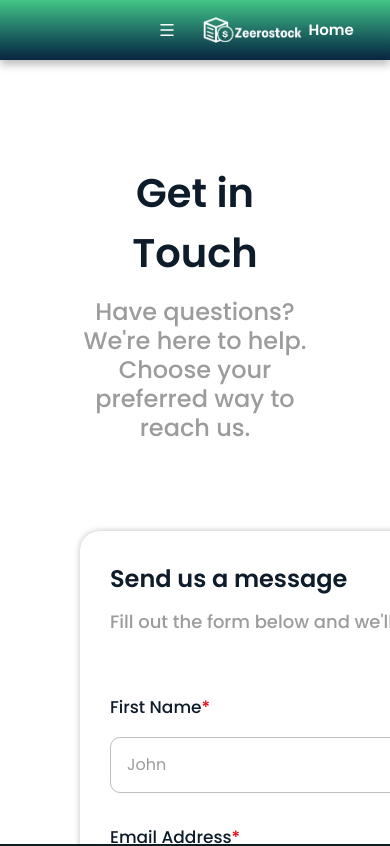
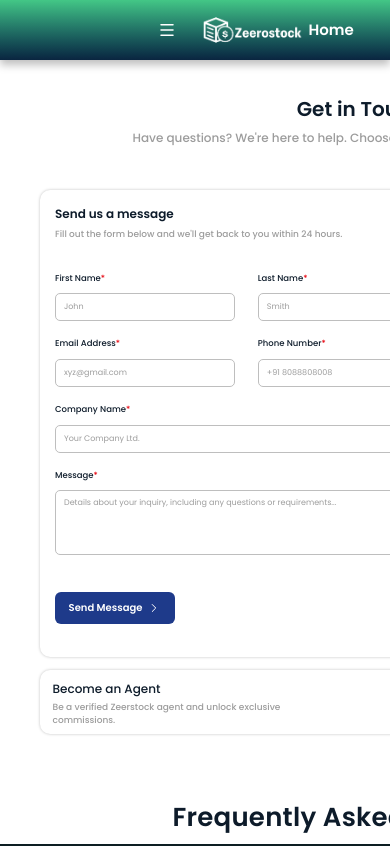
Before and after one commit to Jatin-1111/Zeerostock-frontend, a Next.js app: page /contact in a window 390 px wide. Shown: the top 846 px of the page. Built offline with nearby package versions, Linux system fonts and the light colour scheme; no server answers.

Commit message:
style: Update Contact page layout and icon sizes for improved responsiveness

```diff
--- a/src/app/(main)/(with-sidebar)/contact/page.tsx
+++ b/src/app/(main)/(with-sidebar)/contact/page.tsx
@@ -35,11 +35,11 @@ export default function Contact() {
     },
   ];
 
-  // SVG Icons from Figma
+  // SVG Icons
   const WhatsAppIcon = () => (
     <svg
-      width="28"
-      height="28"
+      width="14"
+      height="14"
       viewBox="0 0 28 28"
       fill="none"
       xmlns="http://www.w3.org/2000/svg"
@@ -64,8 +64,8 @@ export default function Contact() {
 
   const GmailIcon = () => (
     <svg
-      width="48"
-      height="48"
+      width="24"
+      height="24"
       viewBox="0 0 48 48"
       fill="none"
       xmlns="http://www.w3.org/2000/svg"
@@ -89,9 +89,9 @@ export default function Contact() {
 
   const PhoneIcon = () => (
     <svg
-      width="27"
-      height="27"
-      viewBox="0 0 27 27"
+      width="13.29"
+      height="13.06"
+      viewBox="0 0 26.572 26.114"
       fill="none"
       xmlns="http://www.w3.org/2000/svg"
     >
@@ -107,8 +107,8 @@ export default function Contact() {
 
   const ArrowRightIcon = () => (
     <svg
-      width="28"
-      height="28"
+      width="14"
+      height="14"
       viewBox="0 0 28 28"
       fill="none"
       xmlns="http://www.w3.org/2000/svg"
@@ -125,36 +125,36 @@ export default function Contact() {
 
   return (
     <div className="min-h-screen bg-white">
-      {/* Main Content */}
-      <div className="max-w-[1440px] mx-auto px-[80px] py-12">
+      {/* Main Content - Scaled to 50% */}
+      <div className="w-[720px] mx-auto px-[40px] py-[6px]">
         {/* Header */}
-        <div className="text-center mb-[89px] mt-[55px]">
-          <h1 className="font-semibold text-[40px] text-[#0D1B2A] leading-[60px] mb-[14px]">
+        <div className="text-center mb-[44.5px] mt-[27.5px]">
+          <h1 className="font-semibold text-[20px] text-[#0D1B2A] leading-[30px] mb-[7px]">
             Get in Touch
           </h1>
-          <p className="font-medium text-[24px] text-[#9C9C9C] leading-[29px]">
+          <p className="font-medium text-[12px] text-[#9C9C9C] leading-[14.5px]">
             Have questions? We&apos;re here to help. Choose your preferred way
             to reach us.
           </p>
         </div>
 
         {/* Two Column Layout */}
-        <div className="grid grid-cols-[826px_1fr] gap-[35px] mb-[25px]">
+        <div className="flex gap-[17.5px] mb-[12.5px]">
           {/* Left Column - Contact Form */}
-          <div className="bg-white rounded-[20px] shadow-[0px_0px_6px_0px_rgba(0,0,0,0.25)] p-[30px] min-h-[920px]">
-            <h2 className="font-semibold text-[24px] text-[#0D1B2A] leading-normal mb-[11px]">
+          <div className="bg-white rounded-[10px] shadow-[0px_0px_3px_0px_rgba(0,0,0,0.25)] p-[15px] min-h-[460px] w-[413px]">
+            <h2 className="font-semibold text-[12px] text-[#0D1B2A] leading-normal mb-[5.5px]">
               Send us a message
             </h2>
-            <p className="font-medium text-[18px] text-[#9C9C9C] leading-normal mb-[60px]">
+            <p className="font-medium text-[9px] text-[#9C9C9C] leading-normal mb-[30px]">
               Fill out the form below and we&apos;ll get back to you within 24
               hours.
             </p>
 
             <form className="space-y-0" onSubmit={(e) => e.preventDefault()}>
               {/* Name Row */}
-              <div className="grid grid-cols-2 gap-[45px] mb-[32px]">
-                <div>
-                  <label className="block font-medium text-[17px] text-[#0D1B2A] leading-normal mb-[16px]">
+              <div className="flex gap-[22.5px] mb-[16px]">
+                <div className="flex-1">
+                  <label className="block font-medium text-[8.5px] text-[#0D1B2A] leading-normal mb-[8px]">
                     First Name<span className="text-red-600">*</span>
                   </label>
                   <input
@@ -164,11 +164,11 @@ export default function Contact() {
                     onChange={(e) =>
                       setFormData({ ...formData, firstName: e.target.value })
                     }
-                    className="w-full h-[56px] px-4 border border-[#BEBEBE] rounded-[10px] text-[16px] text-[#9C9C9C] placeholder:text-[#9C9C9C] focus:outline-none focus:ring-1 focus:ring-[#0D1B2A] focus:border-[#0D1B2A]"
+                    className="w-full h-[28px] px-[8px] border border-[#BEBEBE] rounded-[5px] text-[8px] text-[#9C9C9C] placeholder:text-[#9C9C9C] focus:outline-none focus:ring-1 focus:ring-[#0D1B2A] focus:border-[#0D1B2A]"
                   />
                 </div>
-                <div>
-                  <label className="block font-medium text-[17px] text-[#0D1B2A] leading-normal mb-[16px]">
+                <div className="flex-1">
+                  <label className="block font-medium text-[8.5px] text-[#0D1B2A] leading-normal mb-[8px]">
                     Last Name<span className="text-red-600">*</span>
                   </label>
                   <input
@@ -178,29 +178,29 @@ export default function Contact() {
                     onChange={(e) =>
                       setFormData({ ...formData, lastName: e.target.value })
                     }
-                    className="w-full h-[56px] px-4 border border-[#BEBEBE] rounded-[10px] text-[16px] text-[#9C9C9C] placeholder:text-[#9C9C9C] focus:outline-none focus:ring-1 focus:ring-[#0D1B2A] focus:border-[#0D1B2A]"
+                    className="w-full h-[28px] px-[8px] border border-[#BEBEBE] rounded-[5px] text-[8px] text-[#9C9C9C] placeholder:text-[#9C9C9C] focus:outline-none focus:ring-1 focus:ring-[#0D1B2A] focus:border-[#0D1B2A]"
                   />
                 </div>
               </div>
 
               {/* Email and Phone Row */}
-              <div className="grid grid-cols-2 gap-[45px] mb-[32px]">
-                <div>
-                  <label className="block font-medium text-[17px] text-[#0D1B2A] leading-normal mb-[16px]">
+              <div className="flex gap-[22.5px] mb-[16px]">
+                <div className="flex-1">
+                  <label className="block font-medium text-[8.5px] text-[#0D1B2A] leading-normal mb-[8px]">
                     Email Address<span className="text-red-600">*</span>
                   </label>
                   <input
                     type="email"
-                    placeholder="123 Business Ave"
+                    placeholder="xyz@gmail.com"
                     value={formData.email}
                     onChange={(e) =>
                       setFormData({ ...formData, email: e.target.value })
                     }
-                    className="w-full h-[56px] px-4 border border-[#BEBEBE] rounded-[10px] text-[16px] text-[#9C9C9C] placeholder:text-[#9C9C9C] focus:outline-none focus:ring-1 focus:ring-[#0D1B2A] focus:border-[#0D1B2A]"
+                    className="w-full h-[28px] px-[8px] border border-[#BEBEBE] rounded-[5px] text-[8px] text-[#9C9C9C] placeholder:text-[#9C9C9C] focus:outline-none focus:ring-1 focus:ring-[#0D1B2A] focus:border-[#0D1B2A]"
                   />
                 </div>
-                <div>
-                  <label className="block font-medium text-[17px] text-[#0D1B2A] leading-normal mb-[16px]">
+                <div className="flex-1">
+                  <label className="block font-medium text-[8.5px] text-[#0D1B2A] leading-normal mb-[8px]">
                     Phone Number<span className="text-red-600">*</span>
                   </label>
                   <input
@@ -210,14 +210,14 @@ export default function Contact() {
                     onChange={(e) =>
                       setFormData({ ...formData, phone: e.target.value })
                     }
-                    className="w-full h-[56px] px-4 border border-[#BEBEBE] rounded-[10px] text-[16px] text-[#9C9C9C] placeholder:text-[#9C9C9C] focus:outline-none focus:ring-1 focus:ring-[#0D1B2A] focus:border-[#0D1B2A]"
+                    className="w-full h-[28px] px-[8px] border border-[#BEBEBE] rounded-[5px] text-[8px] text-[#9C9C9C] placeholder:text-[#9C9C9C] focus:outline-none focus:ring-1 focus:ring-[#0D1B2A] focus:border-[#0D1B2A]"
                   />
                 </div>
               </div>
 
               {/* Company Name */}
-              <div className="mb-[32px]">
-                <label className="block font-medium text-[17px] text-[#0D1B2A] leading-normal mb-[16px]">
+              <div className="mb-[16px]">
+                <label className="block font-medium text-[8.5px] text-[#0D1B2A] leading-normal mb-[8px]">
                   Company Name<span className="text-red-600">*</span>
                 </label>
                 <input
@@ -227,13 +227,13 @@ export default function Contact() {
                   onChange={(e) =>
                     setFormData({ ...formData, company: e.target.value })
                   }
-                  className="w-full h-[56px] px-4 border border-[#BEBEBE] rounded-[10px] text-[16px] text-[#9C9C9C] placeholder:text-[#9C9C9C] focus:outline-none focus:ring-1 focus:ring-[#0D1B2A] focus:border-[#0D1B2A]"
+                  className="w-full h-[28px] px-[8px] border border-[#BEBEBE] rounded-[5px] text-[8px] text-[#9C9C9C] placeholder:text-[#9C9C9C] focus:outline-none focus:ring-1 focus:ring-[#0D1B2A] focus:border-[#0D1B2A]"
                 />
               </div>
 
               {/* Message */}
-              <div className="mb-[60px]">
-                <label className="block font-medium text-[17px] text-[#0D1B2A] leading-normal mb-[16px]">
+              <div className="mb-[30px]">
+                <label className="block font-medium text-[8.5px] text-[#0D1B2A] leading-normal mb-[8px]">
                   Message<span className="text-red-600">*</span>
                 </label>
                 <textarea
@@ -243,14 +243,14 @@ export default function Contact() {
                   onChange={(e) =>
                     setFormData({ ...formData, message: e.target.value })
                   }
-                  className="w-full h-[180px] px-4 py-3 border border-[#BEBEBE] rounded-[10px] text-[16px] text-[#9C9C9C] placeholder:text-[#9C9C9C] focus:outline-none focus:ring-1 focus:ring-[#0D1B2A] focus:border-[#0D1B2A] resize-none"
+                  className="w-full h-[65px] px-[8px] py-[6px] border border-[#BEBEBE] rounded-[5px] text-[8px] text-[#9C9C9C] placeholder:text-[#9C9C9C] focus:outline-none focus:ring-1 focus:ring-[#0D1B2A] focus:border-[#0D1B2A] resize-none"
                 />
               </div>
 
               {/* Submit Button */}
               <button
                 type="submit"
-                className="w-[240px] h-[65px] bg-[#1E3A8A] text-white font-semibold text-[20px] leading-[22px] rounded-[12px] hover:bg-[#1e3a8a]/90 transition-colors flex items-center justify-center gap-[10px]"
+                className="w-[120px] h-[32.5px] bg-[#1E3A8A] text-white font-semibold text-[10px] leading-[11px] rounded-[6px] hover:bg-[#1e3a8a]/90 transition-colors flex items-center justify-center gap-[5px]"
               >
                 Send Message
                 <ArrowRightIcon />
@@ -259,60 +259,60 @@ export default function Contact() {
           </div>
 
           {/* Right Column - Quick Contact */}
-          <div className="space-y-[25px]">
+          <div className="flex flex-col gap-[12.5px]">
             {/* WhatsApp Business */}
-            <div className="bg-white rounded-[20px] shadow-[0px_0px_6px_0px_rgba(0,0,0,0.25)] p-[30px] h-[295px] relative">
-              <div className="absolute left-[30px] top-[30px] bg-[#F4F2ED] p-[10px] rounded-[12px]">
+            <div className="bg-white rounded-[10px] shadow-[0px_0px_3px_0px_rgba(0,0,0,0.25)] p-[15px] h-[147.5px] w-[208.5px] relative">
+              <div className="absolute left-[15px] top-[15px] bg-[#F4F2ED] p-[5px] rounded-[6px]">
                 <WhatsAppIcon />
               </div>
-              <h3 className="absolute left-[93px] top-[53.5px] -translate-y-1/2 font-semibold text-[22px] text-[#0D1B2A] leading-normal">
+              <h3 className="absolute left-[46.5px] top-[26.75px] -translate-y-1/2 font-semibold text-[11px] text-[#0D1B2A] leading-normal">
                 WhatsApp Business
               </h3>
-              <p className="absolute left-[30px] top-[116px] -translate-y-1/2 font-medium text-[18px] text-[#9C9C9C] leading-normal w-[344px]">
+              <p className="absolute left-[15px] top-[58px] -translate-y-1/2 font-medium text-[9px] text-[#9C9C9C] leading-normal w-[172px]">
                 Get instant responses via WhatsApp
               </p>
-              <p className="absolute left-[30px] top-[158.5px] -translate-y-1/2 font-medium text-[22px] text-[#0D1B2A] leading-normal">
+              <p className="absolute left-[15px] top-[79.25px] -translate-y-1/2 font-medium text-[11px] text-[#0D1B2A] leading-normal">
                 +91 89568 35375
               </p>
-              <button className="absolute left-[30px] top-[210px] w-[357px] h-[55px] bg-[#128C7E] text-white font-semibold text-[20px] leading-[22px] rounded-[12px] hover:bg-[#128C7E]/90 transition-colors">
+              <button className="absolute left-[15px] top-[105px] w-[178.5px] h-[27.5px] bg-[#128C7E] text-white font-semibold text-[10px] leading-[11px] rounded-[6px] hover:bg-[#128C7E]/90 transition-colors">
                 Chat on WhatsApp
               </button>
             </div>
 
             {/* Email Support */}
-            <div className="bg-white rounded-[20px] shadow-[0px_0px_6px_0px_rgba(0,0,0,0.25)] p-[30px] h-[295px] relative">
-              <div className="absolute left-[30px] top-[30px]">
+            <div className="bg-white rounded-[10px] shadow-[0px_0px_3px_0px_rgba(0,0,0,0.25)] p-[15px] h-[147.5px] w-[208.5px] relative">
+              <div className="absolute left-[15px] top-[15px]">
                 <GmailIcon />
               </div>
-              <h3 className="absolute left-[93px] top-[53.5px] -translate-y-1/2 font-semibold text-[22px] text-[#0D1B2A] leading-normal">
+              <h3 className="absolute left-[46.5px] top-[26.75px] -translate-y-1/2 font-semibold text-[11px] text-[#0D1B2A] leading-normal">
                 Email Support
               </h3>
-              <p className="absolute left-[30px] top-[116px] -translate-y-1/2 font-medium text-[18px] text-[#9C9C9C] leading-normal w-[344px]">
+              <p className="absolute left-[15px] top-[58px] -translate-y-1/2 font-medium text-[9px] text-[#9C9C9C] leading-normal w-[172px]">
                 Send us a detailed mesage
               </p>
-              <p className="absolute left-[30px] top-[158.5px] -translate-y-1/2 font-medium text-[22px] text-[#0D1B2A] leading-normal">
+              <p className="absolute left-[15px] top-[79.25px] -translate-y-1/2 font-medium text-[11px] text-[#0D1B2A] leading-normal">
                 contact@zeerostock.com
               </p>
-              <button className="absolute left-[30px] top-[210px] w-[357px] h-[55px] bg-white border border-[#9C9C9C] text-[#9C9C9C] font-semibold text-[20px] leading-[22px] rounded-[12px] hover:bg-gray-50 transition-colors">
+              <button className="absolute left-[15px] top-[105px] w-[178.5px] h-[27.5px] bg-white border border-[#9C9C9C] text-[#9C9C9C] font-semibold text-[10px] leading-[11px] rounded-[6px] hover:bg-gray-50 transition-colors">
                 Send Email
               </button>
             </div>
 
             {/* Phone Support */}
-            <div className="bg-white rounded-[20px] shadow-[0px_0px_6px_0px_rgba(0,0,0,0.25)] p-[30px] h-[295px] relative">
-              <div className="absolute left-[30px] top-[30px] bg-[#F4F2ED] p-[10px] rounded-[12px]">
+            <div className="bg-white rounded-[10px] shadow-[0px_0px_3px_0px_rgba(0,0,0,0.25)] p-[15px] h-[147.5px] w-[208.5px] relative">
+              <div className="absolute left-[15px] top-[15px] bg-[#F4F2ED] p-[5px] rounded-[6px]">
                 <PhoneIcon />
               </div>
-              <h3 className="absolute left-[93px] top-[53.5px] -translate-y-1/2 font-semibold text-[22px] text-[#0D1B2A] leading-normal">
+              <h3 className="absolute left-[46.5px] top-[26.75px] -translate-y-1/2 font-semibold text-[11px] text-[#0D1B2A] leading-normal">
                 Phone Support
               </h3>
-              <p className="absolute left-[30px] top-[116px] -translate-y-1/2 font-medium text-[18px] text-[#9C9C9C] leading-normal w-[344px]">
+              <p className="absolute left-[15px] top-[58px] -translate-y-1/2 font-medium text-[9px] text-[#9C9C9C] leading-normal w-[172px]">
                 Speak with our team directly
               </p>
-              <p className="absolute left-[30px] top-[158.5px] -translate-y-1/2 font-medium text-[22px] text-[#0D1B2A] leading-normal">
+              <p className="absolute left-[15px] top-[79.25px] -translate-y-1/2 font-medium text-[11px] text-[#0D1B2A] leading-normal">
                 +91 89568 35375
               </p>
-              <button className="absolute left-[30px] top-[210px] w-[357px] h-[55px] bg-white border border-[#9C9C9C] text-[#9C9C9C] font-semibold text-[20px] leading-[22px] rounded-[12px] hover:bg-gray-50 transition-colors">
+              <button className="absolute left-[15px] top-[105px] w-[178.5px] h-[27.5px] bg-white border border-[#9C9C9C] text-[#9C9C9C] font-semibold text-[10px] leading-[11px] rounded-[6px] hover:bg-gray-50 transition-colors">
                 Call Now
               </button>
             </div>
@@ -320,40 +320,40 @@ export default function Contact() {
         </div>
 
         {/* Become an Agent Banner */}
-        <div className="bg-white rounded-[20px] shadow-[0px_0px_6px_0px_rgba(0,0,0,0.25)] h-[128px] mb-[93px] relative">
-          <h3 className="absolute left-[25px] top-[38px] -translate-y-1/2 font-medium text-[24px] text-[#0D1B2A] leading-normal">
+        <div className="bg-white rounded-[10px] shadow-[0px_0px_3px_0px_rgba(0,0,0,0.25)] h-[64px] mb-[46.5px] relative">
+          <h3 className="absolute left-[12.5px] top-[19px] -translate-y-1/2 font-medium text-[12px] text-[#0D1B2A] leading-normal">
             Become an Agent
           </h3>
-          <p className="absolute left-[25px] top-[88px] -translate-y-1/2 font-medium text-[18px] text-[#9C9C9C] leading-normal w-[487px]">
+          <p className="absolute left-[12.5px] top-[44px] -translate-y-1/2 font-medium text-[9px] text-[#9C9C9C] leading-normal w-[243.5px]">
             Be a verified Zeerstock agent and unlock exclusive commissions.
           </p>
-          <button className="absolute right-[35px] top-1/2 -translate-y-1/2 w-[240px] h-[65px] bg-[#1E3A8A] text-white font-semibold text-[20px] leading-[22px] rounded-[12px] hover:bg-[#1e3a8a]/90 transition-colors flex items-center justify-center gap-[10px]">
+          <button className="absolute right-[17.5px] top-1/2 -translate-y-1/2 w-[120px] h-[32.5px] bg-[#1E3A8A] text-white font-semibold text-[10px] leading-[11px] rounded-[6px] hover:bg-[#1e3a8a]/90 transition-colors flex items-center justify-center gap-[5px]">
             Join as a Agent
             <ArrowRightIcon />
           </button>
         </div>
 
         {/* FAQ Section */}
-        <div className="mt-[129px] mb-[69px]">
-          <div className="text-center mb-[75px]">
-            <h2 className="font-semibold text-[52px] text-[#0D1B2A] leading-[78px] mb-[15px] tracking-[0.5px]">
+        <div className="mt-[64.5px] mb-[34.5px]">
+          <div className="text-center mb-[37.5px]">
+            <h2 className="font-semibold text-[26px] text-[#0D1B2A] leading-[39px] mb-[7.5px] tracking-[0.25px]">
               Frequently Asked Questions
             </h2>
-            <p className="font-medium text-[20px] text-[#9C9C9C] leading-[25px]">
+            <p className="font-medium text-[10.5px] text-[#9C9C9C] leading-[12.5px]">
               Quick answers to common questions
             </p>
           </div>
 
-          <div className="grid grid-cols-2 gap-x-[38px] gap-y-[23px]">
+          <div className="grid grid-cols-2 gap-x-[19px] gap-y-[11.5px]">
             {faqs.map((faq, index) => (
               <div
                 key={index}
-                className="bg-white rounded-[20px] shadow-[0px_0px_6px_0px_rgba(0,0,0,0.25)] p-[30px] min-h-[196px]"
+                className="bg-white rounded-[10px] shadow-[0px_0px_3px_0px_rgba(0,0,0,0.25)] p-[15px] min-h-[98px]"
               >
-                <h3 className="font-medium text-[26px] text-[#0D1B2A] leading-[28px] tracking-[0.5px] mb-[22px]">
+                <h3 className="font-medium text-[13px] text-[#0D1B2A] leading-[14px] tracking-[0.25px] mb-[11px]">
                   {faq.question}
                 </h3>
-                <p className="font-medium text-[20px] text-[#9C9C9C] leading-[28px]">
+                <p className="font-medium text-[10px] text-[#9C9C9C] leading-[14px]">
                   {faq.answer}
                 </p>
               </div>
@@ -362,20 +362,20 @@ export default function Contact() {
         </div>
 
         {/* CTA Section */}
-        <div className="bg-[#2AAE7A] rounded-[30px] shadow-[0px_0px_6px_0px_rgba(0,0,0,0.25)] h-[340px] relative px-[159px] py-[50px]">
+        <div className="bg-[#2AAE7A] rounded-[15px] shadow-[0px_0px_3px_0px_rgba(0,0,0,0.25)] h-[170px] relative px-[79.5px] py-[25px]">
           <div className="text-center">
-            <h2 className="font-semibold text-[45px] text-white leading-normal mb-[20px]">
+            <h2 className="font-semibold text-[22.5px] text-white leading-normal mb-[10px]">
               Need Immediate Assistance?
             </h2>
-            <p className="font-semibold text-[22px] text-[#374151] leading-normal mb-[55px]">
+            <p className="font-semibold text-[11px] text-[#374151] leading-normal mb-[27.5px]">
               Our support team is standing by to help you succeed with
               Zeerostock.
             </p>
-            <div className="flex items-center justify-center gap-[90px]">
-              <button className="w-[290px] h-[70px] bg-[#1E3A8A] text-white font-medium text-[22px] leading-normal rounded-[12px] hover:bg-[#1e3a8a]/90 transition-colors">
+            <div className="flex items-center justify-center gap-[45px]">
+              <button className="w-[145px] h-[35px] bg-[#1E3A8A] text-white font-medium text-[11px] leading-normal rounded-[6px] hover:bg-[#1e3a8a]/90 transition-colors">
                 Chat with support
               </button>
-              <button className="w-[290px] h-[70px] bg-white text-[#2AAE7A] font-medium text-[22px] leading-[22px] rounded-[12px] hover:bg-gray-50 transition-colors">
+              <button className="w-[145px] h-[35px] bg-white text-[#2AAE7A] font-medium text-[11px] leading-[11px] rounded-[6px] hover:bg-gray-50 transition-colors">
                 Schedule call
               </button>
             </div>
--- a/src/components/buyer-dashboard/DashboardHeader.tsx
+++ b/src/components/buyer-dashboard/DashboardHeader.tsx
@@ -45,7 +45,7 @@ export default function DashboardHeader({ userName }: DashboardHeaderProps) {
       </div>
       <div className="flex items-center gap-2">
         <Link
-          href="/buyer/rfq"
+          href="/buyer/rfq/post"
           className="h-[34px] px-[25px] bg-[#1e3a8a] text-white rounded-[8px] font-semibold text-[11px] hover:bg-[#1e3a8a]/90 transition-colors flex items-center gap-[6px]"
         >
           <Plus className="w-4 h-4" />
--- a/src/components/shared/Sidebar.tsx
+++ b/src/components/shared/Sidebar.tsx
@@ -345,7 +345,7 @@ export default function Sidebar({
                   <div className="absolute left-0 top-0 w-[3px] h-[36px] bg-[#2aae7a] rounded-tr-[3px] rounded-br-[3px]" />
                 )}
                 <Link
-                  href="/helpdesk"
+                  href="/contact"
                   onClick={() => setActiveItem("contact-us")}
                   className={`flex items-center gap-[10px] rounded-[6px] py-[10px] pl-[15px] pr-[13px] ml-[3px] ${
                     activeItem === "contact-us"
```
